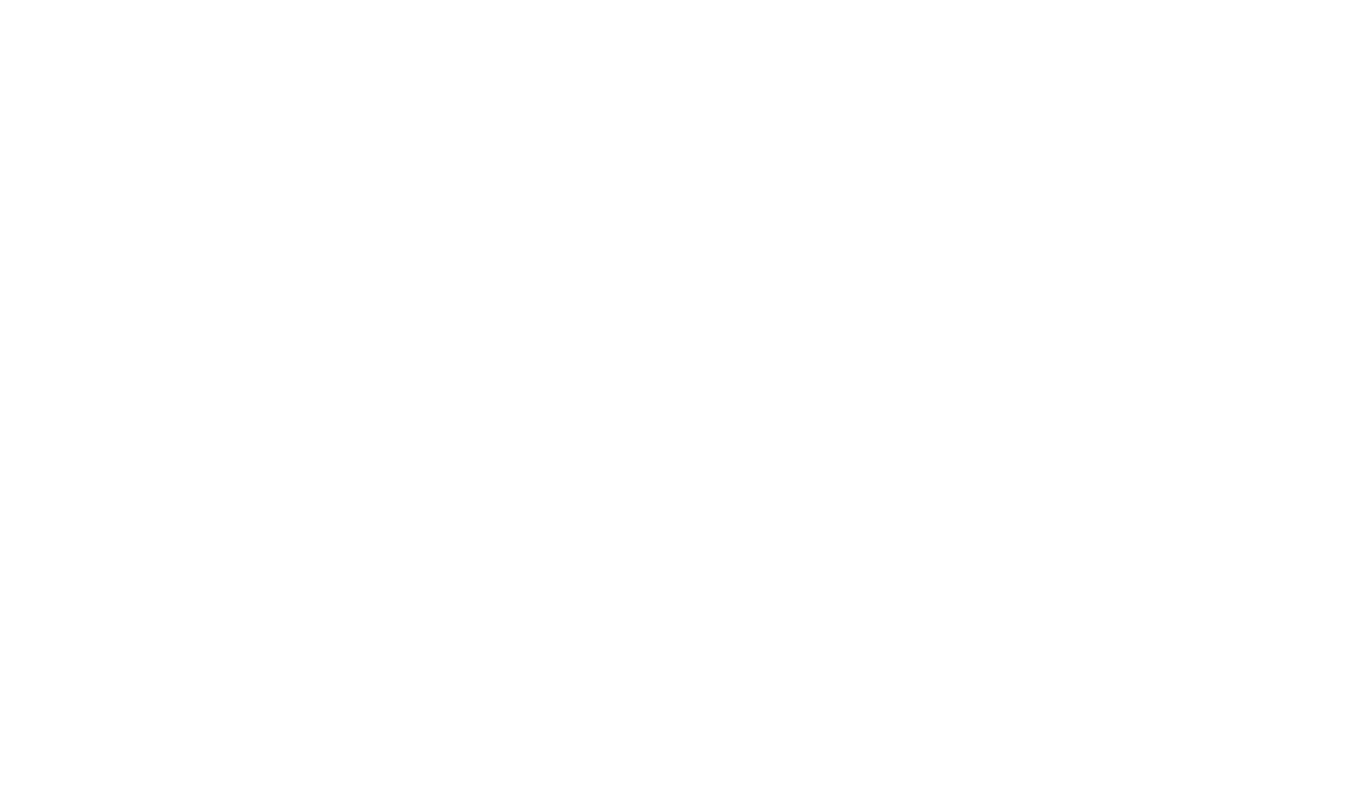
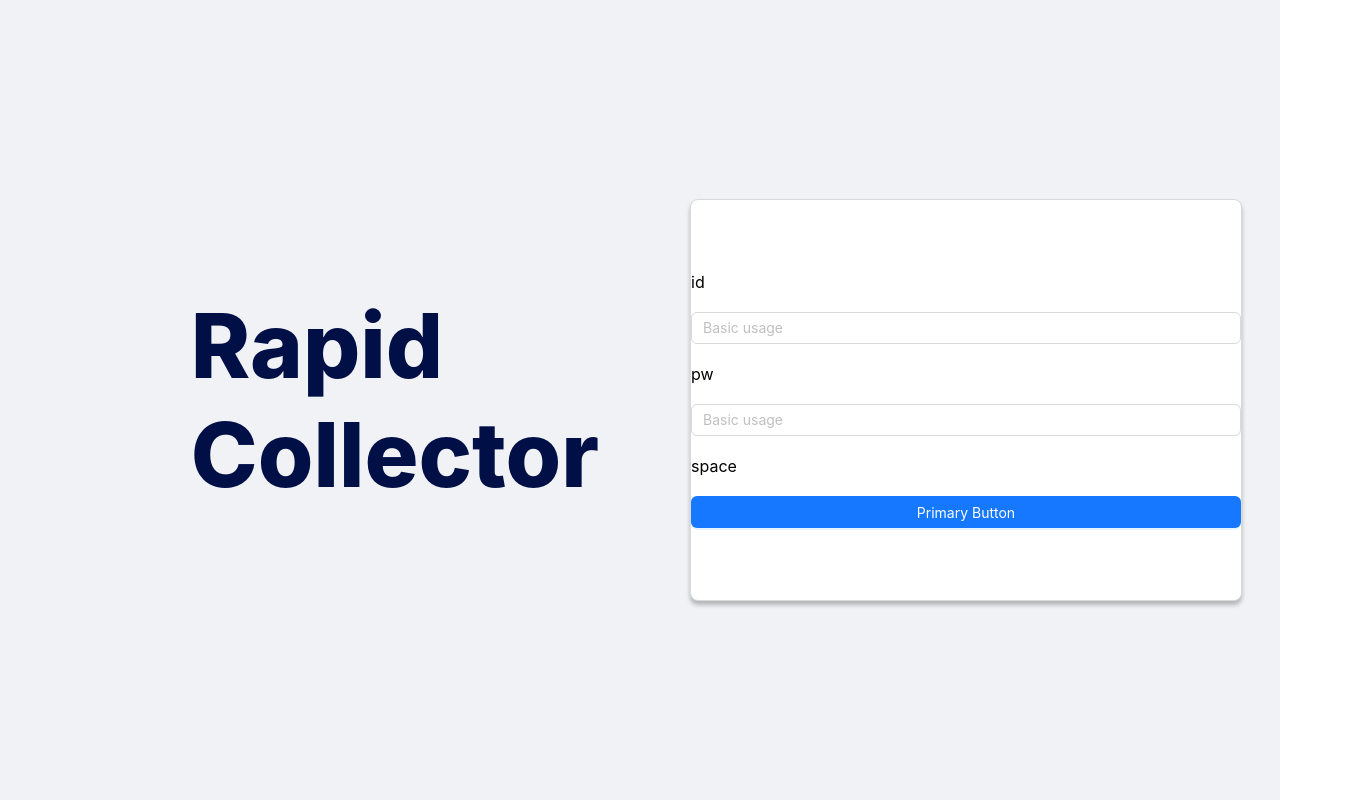
Before and after one commit to devjangdae/rapid_spa, a React (Create React App) app: page /logintest in a window 1280 px wide. Before the commit this address had no page. Shown: the whole page, 1362 px wide, since content can reach past the window. Built offline with nearby package versions, Linux system fonts and the light colour scheme.

Commit message:
로그인 페이지 추가 (작업 중)

```diff
--- a/package.json
+++ b/package.json
@@ -5,6 +5,7 @@
   "dependencies": {
     "@ant-design/icons": "^5.0.1",
     "@emotion/core": "^11.0.0",
+    "@emotion/css": "^11.10.5",
     "@emotion/react": "^11.10.5",
     "@emotion/styled": "^11.10.5",
     "@reduxjs/toolkit": "^1.9.2",
--- a/src/App.css
+++ b/src/App.css
@@ -1,38 +1,11 @@
-.App {
-  text-align: center;
+html, body {
+  width: 100%;
+  height: 100%;
+  margin: 0;
 }
 
-.App-logo {
-  height: 40vmin;
-  pointer-events: none;
+#root {
+  width: 100%;
+  height: 100%;
+  margin: 0;
 }
-
-@media (prefers-reduced-motion: no-preference) {
-  .App-logo {
-    animation: App-logo-spin infinite 20s linear;
-  }
-}
-
-.App-header {
-  background-color: #282c34;
-  min-height: 100vh;
-  display: flex;
-  flex-direction: column;
-  align-items: center;
-  justify-content: center;
-  font-size: calc(10px + 2vmin);
-  color: white;
-}
-
-.App-link {
-  color: #61dafb;
-}
-
-@keyframes App-logo-spin {
-  from {
-    transform: rotate(0deg);
-  }
-  to {
-    transform: rotate(360deg);
-  }
-}
--- a/src/App.js
+++ b/src/App.js
@@ -3,6 +3,7 @@
 import LogIn from "./LogIn";
 import Main from "./Main";
 import Maintest from "./pages/Maintest";
+import Logintest from "./pages/Logintest";
 
 function App() {
   return (
@@ -11,6 +12,7 @@
         <Route path="/" element={<LogIn />}></Route>
         <Route path="/main" element={<Main />}></Route>
         <Route path="/maintest" element={<Maintest />} />
+        <Route path="/logintest" element={<Logintest />} />
       </Routes>
     </BrowserRouter>
   );
--- /dev/null
+++ b/src/pages/Logintest.js
@@ -0,0 +1,103 @@
+/** @jsxImportSource @emotion/react */
+import { css } from "@emotion/react";
+import { Input, Button } from "antd";
+
+const login_text_wrap = css`
+  display: flex;
+`;
+
+const login_wrap = css`
+  display: flex;
+  flex-direction: column;
+  width: 550px;
+  gap: 20px;
+`;
+
+const login_box = css`
+  display: flex;
+  flex-direction: column;
+  justify-content: center;
+  align-items: center;
+  width: 550px;
+  height: 400px;
+  background-color: #ffffff;
+
+  border: 1px solid #d9d9d9;
+  box-shadow: 0px 4px 4px rgba(0, 0, 0, 0.25);
+  border-radius: 8px;
+`;
+
+const title_text = css`
+  font-size: 90px;
+  font-weight: 800;
+  color: #000f45;
+`;
+
+const title_text_wrap = css`
+  display: flex;
+  flex-direction: column;
+  justify-content: center;
+`;
+
+const title_box = css`
+  display: flex;
+  flex-direction: column;
+  justify-content: center;
+  align-items: center;
+  width: 550px;
+  height: 400px;
+`;
+
+const content_container = css`
+  display: flex;
+  flex-direction: row;
+  justify-content: center;
+  align-items: center;
+  padding: 0px 120px;
+  width: 100%;
+  height: 100%;
+  gap: 20px;
+`;
+
+const basic_container = css`
+  display: flex;
+  width: 100%;
+  height: 100%;
+  background: #f0f2f5;
+`;
+
+const bg_pink = css`
+  background-color: pink;
+`;
+
+const Logintest = () => {
+  return (
+    <div css={[basic_container]}>
+      <div css={[content_container]}>
+
+        <div css={[title_box]}>
+          <div css={[title_text_wrap]}>
+            <div css={[title_text]}>Rapid</div>
+            <div css={[title_text]}>Collector</div>
+          </div>
+        </div>
+
+        <div css={[login_box]}>
+          <div css={[login_wrap]}>
+            <div css={[login_text_wrap]}>id</div>
+            <Input placeholder="Basic usage" />
+
+            <div css={[login_text_wrap]}>pw</div>
+            <Input placeholder="Basic usage" />
+
+            <div css={[login_text_wrap]}>space</div>
+            <Button type="primary">Primary Button</Button>
+          </div>
+        </div>
+
+      </div>
+    </div>
+  );
+};
+
+export default Logintest;
--- a/src/pages/Maintest.js
+++ b/src/pages/Maintest.js
@@ -1,5 +1,9 @@
+/** @jsxImportSource @emotion/react */
+import { css } from "@emotion/react";
 import styled from "@emotion/styled";
+
 //template literal
+const color = "white";
 const EmotionBox = styled.div`
   background-color: yellow;
   font-size: 20px;
@@ -41,6 +45,26 @@
         <EmotionBox2>Emotion Box!</EmotionBox2>
       </div>
 
+      {/* <div
+        className={css`
+          padding: 32px;
+          background-color: pink;
+        `}
+      >
+        이모션 css방식
+      </div> */}
+
+      <div
+        css={css`
+          margin: 10px;
+          padding: 10px;
+          background-color: #eee;
+        `}
+      >
+        This is an example of <code>`css`</code> using a tagged template
+        literal.
+      </div>
+
       <div>test</div>
     </>
   );
```
Also changed, not shown: 1 other file (tests, documents, lock files or other folders).
